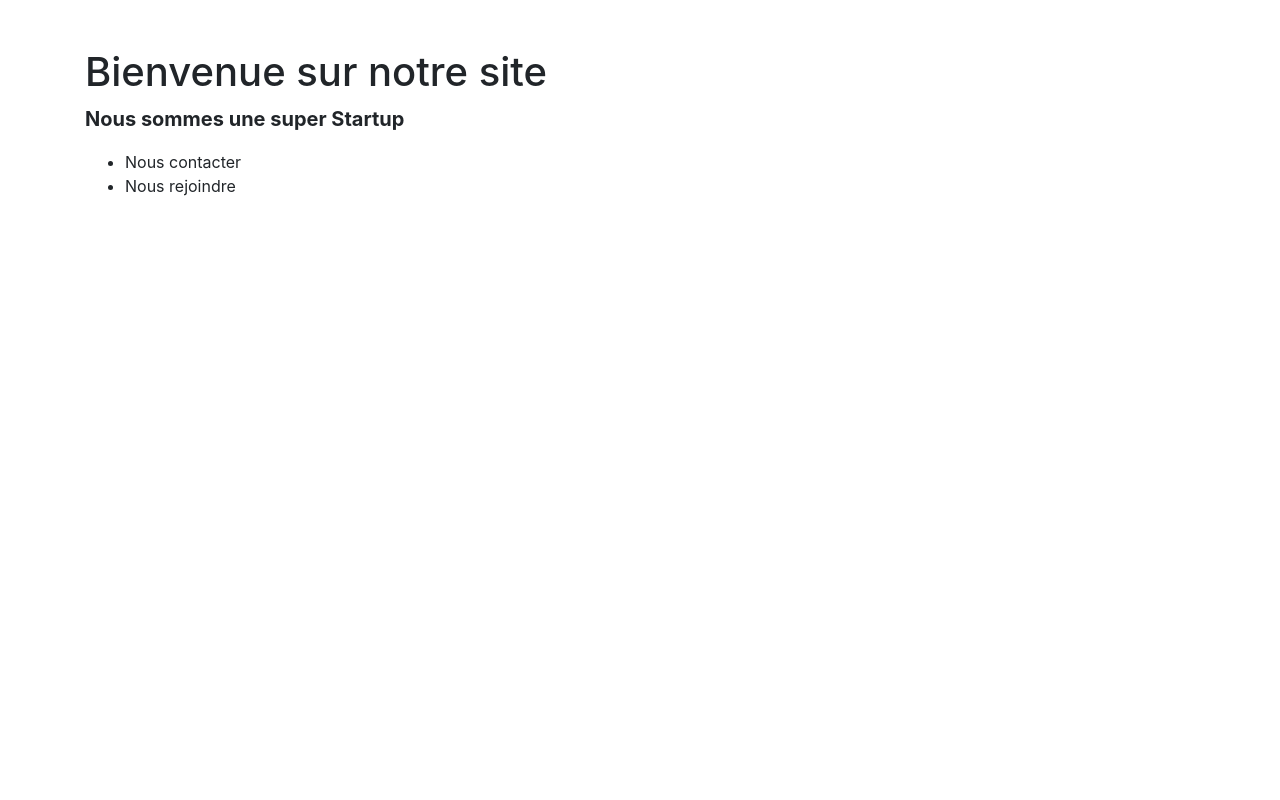
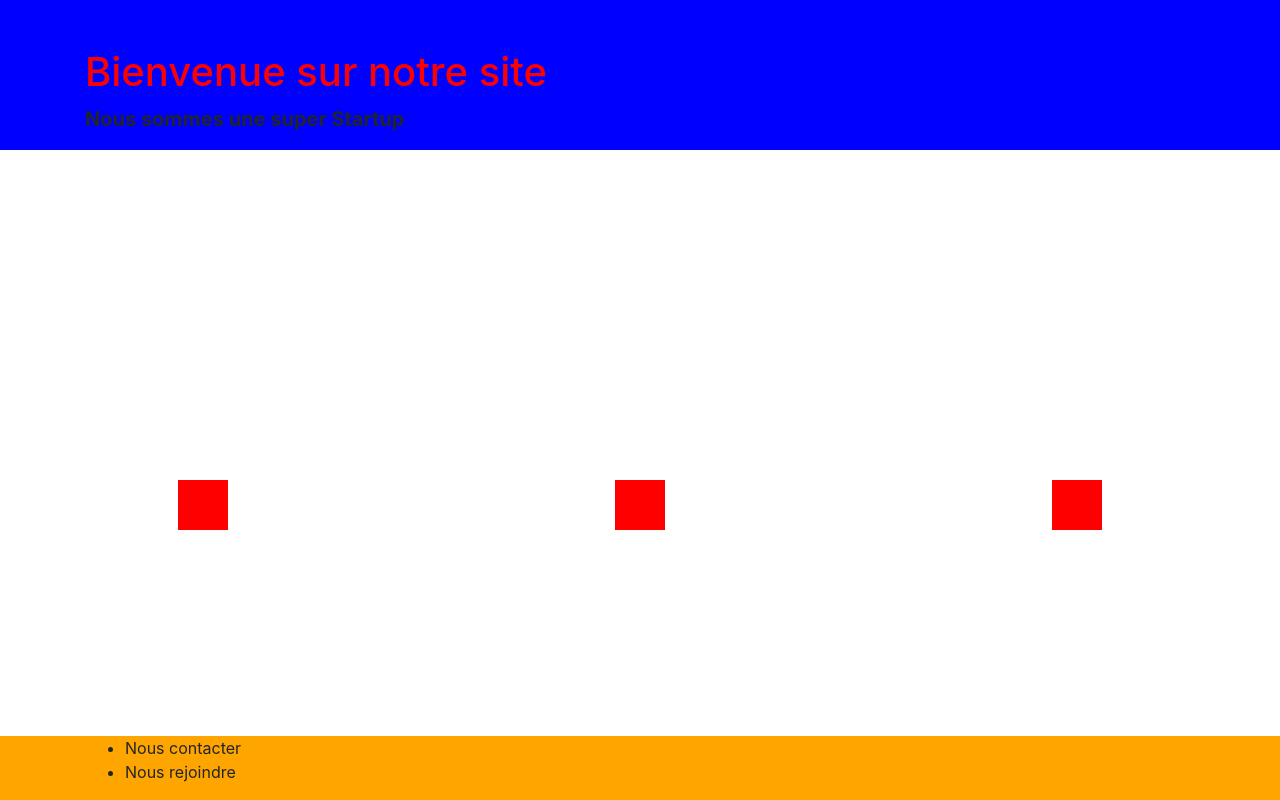
Before and after one commit to peter1490/TP-GIT-FINAL-3SI, a plain HTML site: page index.html in a window 1280 px wide. Drawn offline with nearby package versions, Linux system fonts and the light colour scheme.

Commit message:
added columns + css [ref: 42]

```diff
--- a/index.html
+++ b/index.html
@@ -19,6 +19,33 @@
   </head>
 
   <body>
+    <style>
+      h1{
+          color: red;
+      }
+      header{
+          background-color: blue;
+          position: fixed;
+          top: 0;
+          left: 0;
+          width: 100%;
+      }
+      footer{
+          position: fixed;
+          bottom: 0;
+          left: 0;
+          width: 100%;
+          background-color: orange;
+      }
+
+      .carre {
+          width  : 50px;
+          height : 50px;
+          background : red;
+          margin: auto;
+          vertical-align: middle
+      }
+  </style>
 
     <!-- Begin page content -->
     <header>
@@ -27,6 +54,18 @@
             <p class="lead font-weight-bold">Nous sommes une super Startup</b></p>
         </main>
     </header>
+    <br><br><br><br><br><br><br><br><br><br><br><br><br><br><br><br><br><br><br><br>
+    <div class="row text-center">
+        <div class="col">
+          <div class="carre"></div>
+        </div>
+        <div class="col">
+            <div class="carre"></div>
+        </div>
+        <div class="col">
+            <div class="carre"></div>
+        </div>
+    </div>
 
 
     <footer class="footer">
```
